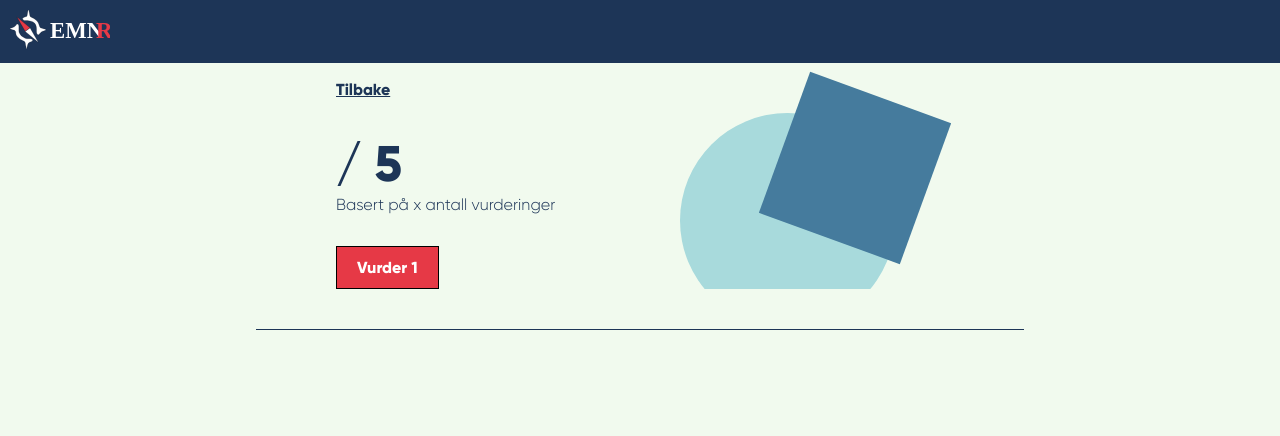
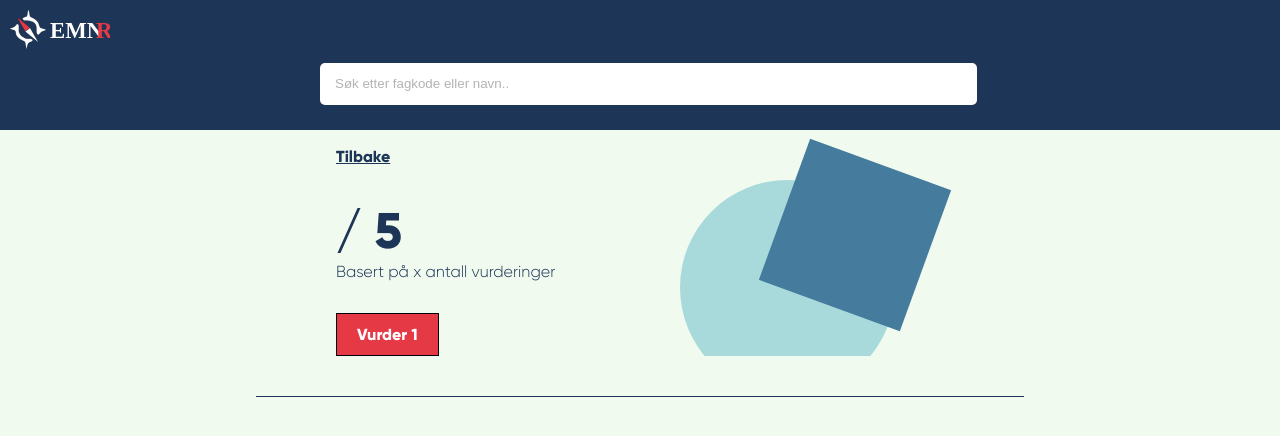
Before and after one commit to rotciw/emnr, a React (Create React App) app in the folder frontend/: page /course/1 in a window 1280 px wide. Shown: the top 436 px of the page. Built offline with nearby package versions, Linux system fonts and the light colour scheme; no server answers; sample sign-in values are in the browser's storage.

Commit message:
add searchbar component to navbar in frontend

```diff
--- a/frontend/src/components/Navbar.tsx
+++ b/frontend/src/components/Navbar.tsx
@@ -2,12 +2,14 @@ import React, { useCallback } from 'react';
 import { Link, useHistory } from 'react-router-dom';
 import styled from 'styled-components';
 import emnrLogo from '../assets/images/emnr_long.svg';
+import { Searchbar } from './Searchbar';
 
 const NavBarContainer = styled.nav`
   width: 100vw;
   float: left;
   flex: 1;
   background-color: ${({ theme }) => theme.darkBlue};
+  padding-bottom: 25px;
 `;
 
 const Logo = styled.img`
@@ -23,6 +25,7 @@ export const Navbar: React.FC = () => {
   return (
     <NavBarContainer>
       <Logo src={emnrLogo} onClick={handleOnClick} />
+      <Searchbar />
     </NavBarContainer>
   );
 };
--- /dev/null
+++ b/frontend/src/components/Searchbar.tsx
@@ -0,0 +1,38 @@
+import React from 'react';
+import styled from 'styled-components';
+
+const SearchbarContainer = styled.div`
+  background-color: ${({ theme }) => theme.darkBlue};
+  left: 0;
+  text-align: center;
+  margin: 0 25vw;
+  @media (max-width: 768px) {
+    margin: 0 20vw;
+  }
+`;
+
+const SearchInput = styled.input`
+  padding-left: 15px;
+  height: 40px;
+  width: 100%;
+  transition: all 0.2s ease;
+  border: none;
+  outline: none;
+  border-radius: 5px;
+
+  &::placeholder {
+    color: #b3b3b3;
+  }
+
+  &:focus {
+    box-shadow: 0px 0px 10px 0px rgba(168, 218, 220, 0.7);
+  }
+`;
+
+export const Searchbar: React.FC = () => {
+  return (
+    <SearchbarContainer>
+      <SearchInput placeholder='Søk etter fagkode eller navn..' />
+    </SearchbarContainer>
+  );
+};
```
Also changed, not shown: frontend/src/pages/CourseListPage.tsx (+8 -5 lines).
